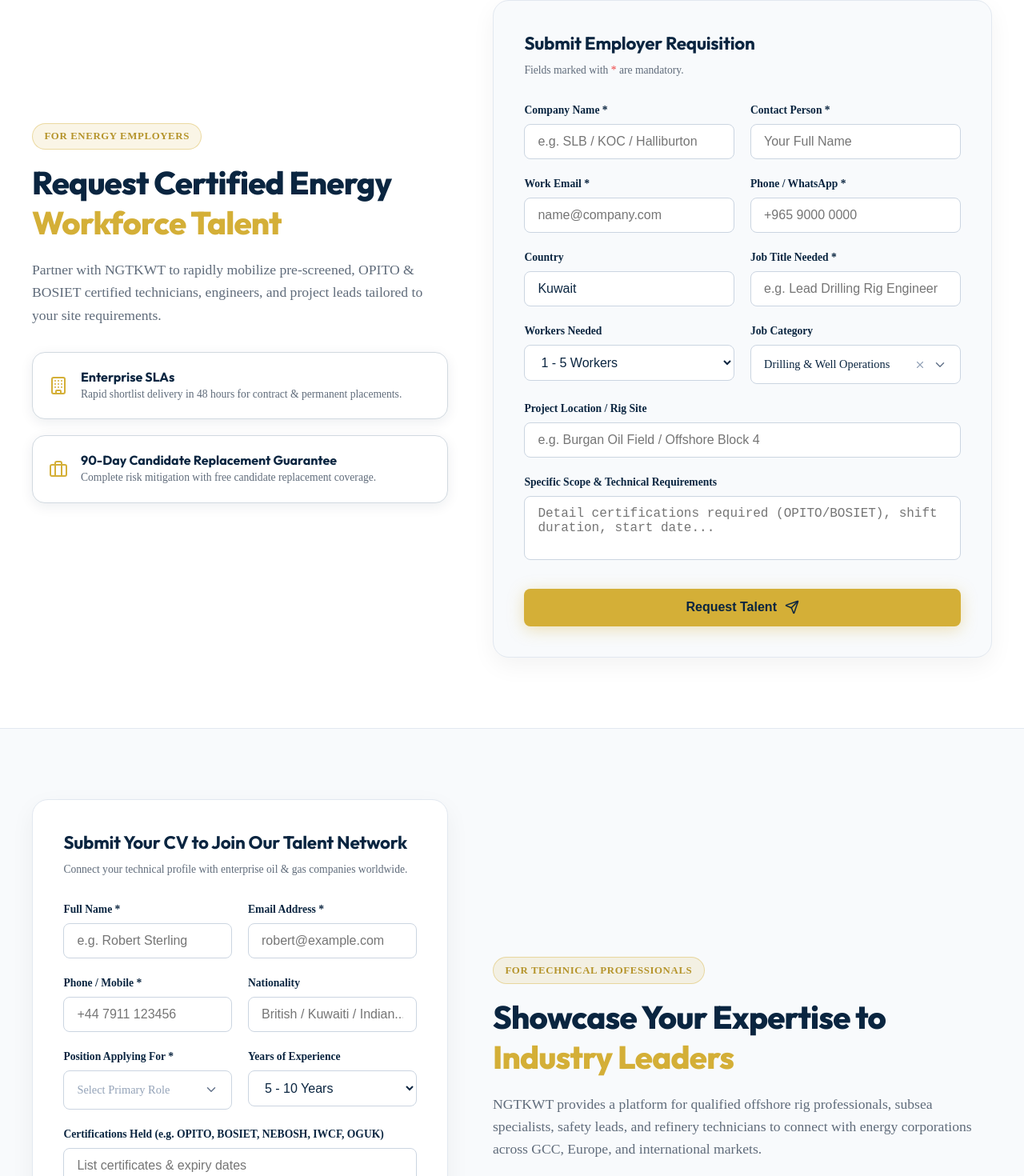
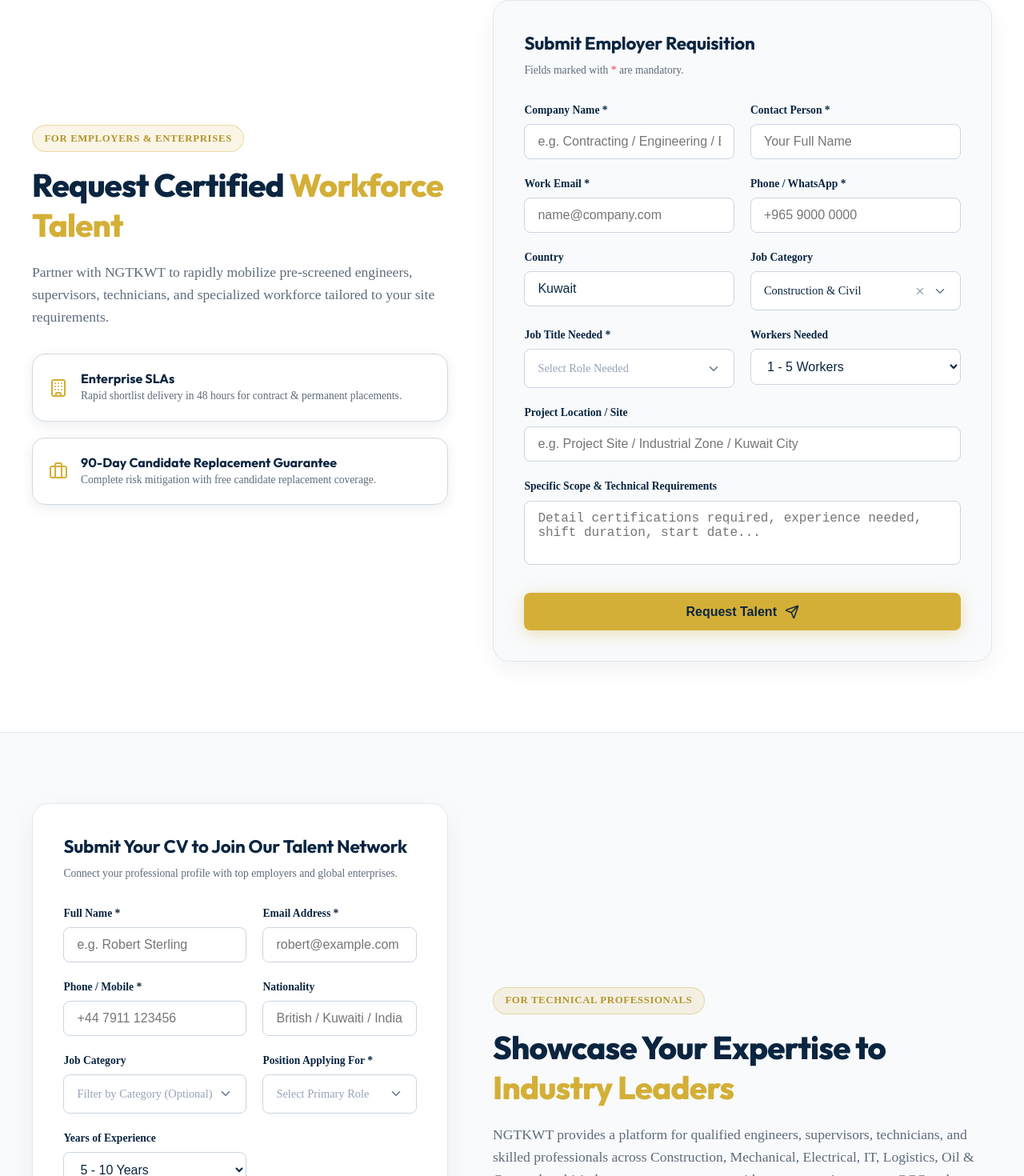
Before and after one commit to Sanjay2052/-NGTKWT, a React (Vite) app: page / in a window 1280 px wide. Shown: the part 5666-7136 px from the top of the page at 80% size. Built offline with nearby package versions, Linux system fonts and the light colour scheme.

Commit message:
feat: implement worker and company application forms with integrated document upload and job data support

```diff
--- a/src/components/CompanyForm.jsx
+++ b/src/components/CompanyForm.jsx
@@ -2,7 +2,7 @@
 import { Briefcase, Building, Send, CheckCircle2 } from 'lucide-react';
 import { sendToGoogleSheets } from '../config/googleConfig';
 import SearchableSelect from './SearchableSelect';
-import { JOB_CATEGORIES } from '../data/jobData';
+import { JOB_CATEGORIES, WORKER_POSITIONS, JOBS_BY_CATEGORY } from '../data/jobData';
 
 export default function CompanyForm({ onSubmissionSuccess }) {
   const [formData, setFormData] = useState({
@@ -11,9 +11,9 @@
     email: '',
     phone: '',
     country: 'Kuwait',
+    jobCategory: 'Construction & Civil',
     jobTitle: '',
     workersNeeded: '1-5 Workers',
-    jobCategory: 'Drilling & Well Operations',
     projectLocation: '',
     message: ''
   });
@@ -21,6 +21,10 @@
   const [submitted, setSubmitted] = useState(false);
   const [loading, setLoading] = useState(false);
   const [error, setError] = useState('');
+
+  const availableRoles = formData.jobCategory && JOBS_BY_CATEGORY[formData.jobCategory]
+    ? JOBS_BY_CATEGORY[formData.jobCategory]
+    : WORKER_POSITIONS;
 
   const handleSubmit = async (e) => {
     e.preventDefault();
@@ -64,13 +68,13 @@
 
           <div>
             <div className="badge-orange" style={{ marginBottom: '1rem' }}>
-              FOR ENERGY EMPLOYERS
+              FOR EMPLOYERS & ENTERPRISES
             </div>
             <h2 style={{ color: 'var(--color-navy-950)', marginBottom: '1.25rem' }}>
-              Request Certified Energy <span style={{ color: 'var(--color-orange-primary)' }}>Workforce Talent</span>
+              Request Certified <span style={{ color: 'var(--color-orange-primary)' }}>Workforce Talent</span>
             </h2>
             <p style={{ color: 'var(--color-gray-600)', fontSize: '1.1rem', lineHeight: 1.6, marginBottom: '2rem' }}>
-              Partner with NGTKWT to rapidly mobilize pre-screened, OPITO & BOSIET certified technicians, engineers, and project leads tailored to your site requirements.
+              Partner with NGTKWT to rapidly mobilize pre-screened engineers, supervisors, technicians, and specialized workforce tailored to your site requirements.
             </p>
 
             <div style={{ display: 'flex', flexDirection: 'column', gap: '1.25rem', marginBottom: '2.5rem' }}>
@@ -129,9 +133,9 @@
                       email: '',
                       phone: '',
                       country: 'Kuwait',
+                      jobCategory: 'Construction & Civil',
                       jobTitle: '',
                       workersNeeded: '1-5 Workers',
-                      jobCategory: 'Drilling & Well Operations',
                       projectLocation: '',
                       message: ''
                     });
@@ -172,7 +176,7 @@
                     </label>
                     <input
                       type="text"
-                      placeholder="e.g. SLB / KOC / Halliburton"
+                      placeholder="e.g. Contracting / Engineering / Enterprise Co."
                       value={formData.companyName}
                       onChange={(e) => setFormData({ ...formData, companyName: e.target.value })}
                       style={{
@@ -273,22 +277,30 @@
 
                   <div>
                     <label style={{ display: 'block', color: 'var(--color-navy-950)', fontSize: '0.85rem', fontWeight: 600, marginBottom: '0.4rem' }}>
+                      Job Category
+                    </label>
+                    <SearchableSelect
+                      options={JOB_CATEGORIES}
+                      value={formData.jobCategory}
+                      onChange={(val) => setFormData({ ...formData, jobCategory: val, jobTitle: '' })}
+                      placeholder="Select Job Category"
+                      searchPlaceholder="Search 20+ categories (e.g. Construction, Mechanical, IT)..."
+                      accentColor="#D4AF37"
+                    />
+                  </div>
+
+                  <div>
+                    <label style={{ display: 'block', color: 'var(--color-navy-950)', fontSize: '0.85rem', fontWeight: 600, marginBottom: '0.4rem' }}>
                       Job Title Needed *
                     </label>
-                    <input
-                      type="text"
-                      placeholder="e.g. Lead Drilling Rig Engineer"
+                    <SearchableSelect
+                      options={availableRoles}
                       value={formData.jobTitle}
-                      onChange={(e) => setFormData({ ...formData, jobTitle: e.target.value })}
-                      style={{
-                        width: '100%',
-                        padding: '0.75rem 1rem',
-                        borderRadius: '0.5rem',
-                        background: '#FFFFFF',
-                        border: '1px solid #CBD5E1',
-                        color: 'var(--color-navy-950)',
-                        outline: 'none'
-                      }}
+                      onChange={(val) => setFormData({ ...formData, jobTitle: val })}
+                      placeholder="Select Role Needed"
+                      searchPlaceholder="Search 200+ roles (e.g. Civil Engineer, Electrician, Project Manager)..."
+                      accentColor="#D4AF37"
+                      required
                     />
                   </div>
 
@@ -316,29 +328,15 @@
                     </select>
                   </div>
 
-                  <div>
-                    <label style={{ display: 'block', color: 'var(--color-navy-950)', fontSize: '0.85rem', fontWeight: 600, marginBottom: '0.4rem' }}>
-                      Job Category
-                    </label>
-                    <SearchableSelect
-                      options={JOB_CATEGORIES}
-                      value={formData.jobCategory}
-                      onChange={(val) => setFormData({ ...formData, jobCategory: val })}
-                      placeholder="Select Job Category"
-                      searchPlaceholder="Search 50+ categories (e.g. Drilling, Subsea, Refinery)..."
-                      accentColor="#D4AF37"
-                    />
-                  </div>
-
                 </div>
 
                 <div style={{ marginTop: '1.25rem' }}>
                   <label style={{ display: 'block', color: 'var(--color-navy-950)', fontSize: '0.85rem', fontWeight: 600, marginBottom: '0.4rem' }}>
-                    Project Location / Rig Site
+                    Project Location / Site
                   </label>
                   <input
                     type="text"
-                    placeholder="e.g. Burgan Oil Field / Offshore Block 4"
+                    placeholder="e.g. Project Site / Industrial Zone / Kuwait City"
                     value={formData.projectLocation}
                     onChange={(e) => setFormData({ ...formData, projectLocation: e.target.value })}
                     style={{
@@ -359,7 +357,7 @@
                   </label>
                   <textarea
                     rows="3"
-                    placeholder="Detail certifications required (OPITO/BOSIET), shift duration, start date..."
+                    placeholder="Detail certifications required, experience needed, shift duration, start date..."
                     value={formData.message}
                     onChange={(e) => setFormData({ ...formData, message: e.target.value })}
                     style={{
--- a/src/components/WorkerForm.jsx
+++ b/src/components/WorkerForm.jsx
@@ -2,7 +2,7 @@
 import { UserCheck, Upload, CheckCircle2, Send, AlertCircle, Paperclip } from 'lucide-react';
 import { sendToGoogleSheets } from '../config/googleConfig';
 import SearchableSelect from './SearchableSelect';
-import { WORKER_POSITIONS } from '../data/jobData';
+import { WORKER_POSITIONS, JOB_CATEGORIES, JOBS_BY_CATEGORY } from '../data/jobData';
 
 export default function WorkerForm({ onSubmissionSuccess }) {
   const [formData, setFormData] = useState({
@@ -10,6 +10,7 @@
     email: '',
     phone: '',
     nationality: '',
+    category: '',
     position: '',
     yearsExperience: '5-10 Years',
     certifications: ''
@@ -20,6 +21,10 @@
   const [submitted, setSubmitted] = useState(false);
   const [loading, setLoading] = useState(false);
   const [error, setError] = useState('');
+
+  const availablePositions = formData.category && JOBS_BY_CATEGORY[formData.category]
+    ? JOBS_BY_CATEGORY[formData.category]
+    : WORKER_POSITIONS;
 
   const readFileAsBase64 = (file) => {
     return new Promise((resolve, reject) => {
@@ -151,7 +156,7 @@
                   Application Submitted!
                 </h3>
                 <p style={{ color: 'var(--color-gray-600)', fontSize: '1rem', marginBottom: '2rem' }}>
-                  Your profile and CV have been safely stored in our global talent database. Our technical recruiters will review your credentials for active oilfield deployments.
+                  Your profile and CV have been safely stored in our global talent database. Our technical recruiters will review your credentials for active project deployments.
                 </p>
                 <button
                   onClick={() => {
@@ -163,6 +168,7 @@
                       email: '',
                       phone: '',
                       nationality: '',
+                      category: '',
                       position: '',
                       yearsExperience: '5-10 Years',
                       certifications: ''
@@ -179,7 +185,7 @@
                   Submit Your CV to Join Our Talent Network
                 </h3>
                 <p style={{ color: 'var(--color-steel-grey)', fontSize: '0.85rem', marginBottom: '1.75rem' }}>
-                  Connect your technical profile with enterprise oil & gas companies worldwide.
+                  Connect your professional profile with top employers and global enterprises.
                 </p>
 
                 {error && (
@@ -287,14 +293,28 @@
 
                   <div>
                     <label style={{ display: 'block', color: 'var(--color-navy-950)', fontSize: '0.85rem', fontWeight: 600, marginBottom: '0.4rem' }}>
+                      Job Category
+                    </label>
+                    <SearchableSelect
+                      options={JOB_CATEGORIES}
+                      value={formData.category}
+                      onChange={(val) => setFormData({ ...formData, category: val, position: '' })}
+                      placeholder="Filter by Category (Optional)"
+                      searchPlaceholder="Search 20+ categories (e.g. Construction, Mechanical, IT)..."
+                      accentColor="#D4AF37"
+                    />
+                  </div>
+
+                  <div>
+                    <label style={{ display: 'block', color: 'var(--color-navy-950)', fontSize: '0.85rem', fontWeight: 600, marginBottom: '0.4rem' }}>
                       Position Applying For *
                     </label>
                     <SearchableSelect
-                      options={WORKER_POSITIONS}
+                      options={availablePositions}
                       value={formData.position}
                       onChange={(val) => setFormData({ ...formData, position: val })}
                       placeholder="Select Primary Role"
-                      searchPlaceholder="Search 50+ roles (e.g. Drilling, Subsea, HSE)..."
+                      searchPlaceholder="Search 200+ roles (e.g. Civil Engineer, Electrician, HVAC)..."
                       accentColor="#D4AF37"
                       required
                     />
@@ -328,7 +348,7 @@
 
                 <div style={{ marginTop: '1.25rem' }}>
                   <label style={{ display: 'block', color: 'var(--color-navy-950)', fontSize: '0.85rem', fontWeight: 600, marginBottom: '0.4rem' }}>
-                    Certifications Held (e.g. OPITO, BOSIET, NEBOSH, IWCF, OGUK)
+                    Certifications Held (e.g. PMP, NEBOSH, ISO, AWS, Trade License)
                   </label>
                   <input
                     type="text"
@@ -437,7 +457,7 @@
               Showcase Your Expertise to <span style={{ color: 'var(--color-gold-primary)' }}>Industry Leaders</span>
             </h2>
             <p style={{ color: 'var(--color-steel-grey)', fontSize: '1.1rem', lineHeight: 1.6, marginBottom: '2rem' }}>
-              NGTKWT provides a platform for qualified offshore rig professionals, subsea specialists, safety leads, and refinery technicians to connect with energy corporations across GCC, Europe, and international markets.
+              NGTKWT provides a platform for qualified engineers, supervisors, technicians, and skilled professionals across Construction, Mechanical, Electrical, IT, Logistics, Oil & Gas, and multi-industry sectors to connect with top corporations across GCC and international markets.
             </p>
 
             <div style={{
@@ -454,9 +474,9 @@
                 <UserCheck size={20} style={{ color: 'var(--color-gold-primary)' }} /> Why Join NGTKWT Network?
               </h4>
               <ul style={{ color: 'var(--color-steel-grey)', fontSize: '0.9rem', paddingLeft: '1.25rem', lineHeight: 1.7 }}>
-                <li>Direct visibility with top energy operators & EPC clients</li>
+                <li>Direct visibility with top enterprise operators & EPC clients</li>
                 <li>Verified profile presentation for specialized technical roles</li>
-                <li>Cross-border exposure to international energy initiatives</li>
+                <li>Cross-border exposure to international industry projects</li>
                 <li>Fast & secure candidate CV submission process</li>
               </ul>
             </div>
--- a/src/data/jobData.js
+++ b/src/data/jobData.js
@@ -1,105 +1,258 @@
-export const WORKER_POSITIONS = [
-  'Drilling Engineer / Supervisor',
-  'Offshore Subsea Technician',
-  'HSE Safety Officer / Lead',
-  'Rig Mechanic & Maintenance Lead',
-  'Rig Electrician / Electronics Specialist',
-  'Process Operator (Refinery / LNG / GOSP)',
-  'ROV Pilot & Subsea Inspector',
-  'QA/QC Piping & Welding Inspector',
-  'Marine Engineer / Offshore Captain',
-  'Petroleum Production Specialist',
-  'Reservoir Engineer & Analyst',
-  'Directional Drilling Specialist',
-  'Drilling Fluids (Mud) Engineer',
-  'Well Testing & Wireline Operator',
-  'Heavy Lift & Offshore Crane Operator',
-  'Pipeline Integrity & NDT Specialist',
-  'Instrumentation & Controls Engineer',
-  'Subsea Systems & Umbilical Engineer',
-  'SCADA & Automation Specialist',
-  'Refinery Turnaround & Shutdown Lead',
-  'Asset Integrity & Corrosion Inspector',
-  'EPC Construction Site Engineer',
-  'HVAC & Offshore Refrigeration Engineer',
-  'Bargemaster & Marine Superintendent',
-  'Supply Chain & Energy Logistics Coordinator',
-  'Exploration Geologist & Geophysicist',
-  'Safety & Environmental Risk Assessment Manager',
-  'Structural Offshore Engineer',
-  'Commissioning & Startup Specialist',
-  'Decommissioning & Salvage Expert',
-  'Coiled Tubing & Slickline Technician',
-  'Roustabout & Roughneck Supervisor',
-  'Derrickman & Motorman Specialist',
-  'Wellhead Maintenance Specialist',
-  'Offshore Catering & Camp Manager',
-  'Telecom & Offshore Systems Specialist',
-  'FPSO Operations Manager / Lead',
-  'Cathodic Protection Specialist',
-  'Subsea Pipeline Installation Engineer',
-  'Hydrographic Surveyor / Mapper',
-  'Turbine & Compression Specialist',
-  'Electrical Power Systems Engineer',
-  'Environmental & Sustainability Consultant',
-  'Well Completion & Workover Lead',
-  'Pigging & Pipeline Cleaning Specialist',
-  'Technical Safety & HAZOP Facilitator',
-  'Materials & Metallurgical Specialist',
-  'Subsea ROV Tooling Technician',
-  'Offshore Medic / HSE First Responder',
-  'Drilling Rig Toolpusher / OIM'
-];
+export const JOBS_BY_CATEGORY = {
+  'Construction & Civil': [
+    'Civil Engineer',
+    'Site Engineer',
+    'Project Engineer',
+    'Construction Manager',
+    'Site Supervisor',
+    'Foreman',
+    'Mason',
+    'Carpenter',
+    'Steel Fixer',
+    'Scaffolder',
+    'Painter',
+    'Plumber',
+    'Pipe Fitter',
+    'Welder (MIG, TIG, ARC)',
+    'Fabricator',
+    'Rigger',
+    'Surveyor',
+    'Concrete Worker',
+    'Tile Mason',
+    'Gypsum Installer',
+    'Glass Installer',
+    'Waterproofing Technician'
+  ],
+  'Electrical & Electronics': [
+    'Electrical Engineer',
+    'Electrical Supervisor',
+    'Electrician',
+    'Industrial Electrician',
+    'Maintenance Electrician',
+    'Electrical Helper',
+    'Instrument Technician',
+    'Instrument Engineer',
+    'Electronics Technician',
+    'Control Panel Technician',
+    'Cable Jointer'
+  ],
+  'Mechanical': [
+    'Mechanical Engineer',
+    'Mechanical Supervisor',
+    'Mechanical Technician',
+    'Maintenance Technician',
+    'HVAC Technician',
+    'Chiller Technician',
+    'AC Technician',
+    'Refrigeration Technician',
+    'Pump Technician',
+    'Compressor Technician',
+    'Generator Technician',
+    'Diesel Mechanic',
+    'Auto Electrician',
+    'Heavy Equipment Mechanic',
+    'Machine Operator'
+  ],
+  'Oil & Gas': [
+    'Pipeline Technician',
+    'Pipe Fitter',
+    'Mechanical Fitter',
+    'Instrument Fitter',
+    'Valve Technician',
+    'Rotating Equipment Technician',
+    'Static Equipment Technician',
+    'QA/QC Inspector',
+    'NDT Technician',
+    'HSE Officer',
+    'Fire Watch',
+    'Gas Tester'
+  ],
+  'Manufacturing & Factory': [
+    'Production Operator',
+    'Assembly Technician',
+    'CNC Operator',
+    'CNC Programmer',
+    'Lathe Operator',
+    'Milling Machine Operator',
+    'Press Machine Operator',
+    'Forklift Operator',
+    'Warehouse Operator',
+    'Packing Staff',
+    'Quality Inspector',
+    'Production Supervisor'
+  ],
+  'Logistics & Warehouse': [
+    'Warehouse Supervisor',
+    'Storekeeper',
+    'Inventory Controller',
+    'Forklift Driver',
+    'Reach Truck Operator',
+    'Material Handler',
+    'Picker',
+    'Packer',
+    'Dispatcher',
+    'Logistics Coordinator'
+  ],
+  'Transportation': [
+    'Light Vehicle Driver',
+    'Heavy Vehicle Driver',
+    'Bus Driver',
+    'Truck Driver',
+    'Trailer Driver',
+    'Crane Operator',
+    'Excavator Operator',
+    'Bulldozer Operator',
+    'Grader Operator',
+    'Roller Operator',
+    'Bobcat Operator',
+    'Loader Operator'
+  ],
+  'Hospitality': [
+    'Hotel Manager',
+    'Receptionist',
+    'Front Office Executive',
+    'Housekeeping Supervisor',
+    'Housekeeping Staff',
+    'Room Attendant',
+    'Waiter',
+    'Waitress',
+    'Barista',
+    'Chef',
+    'Cook',
+    'Kitchen Helper',
+    'Dishwasher',
+    'Steward',
+    'Baker'
+  ],
+  'Healthcare': [
+    'Doctor',
+    'Registered Nurse',
+    'Nursing Assistant',
+    'Caregiver',
+    'Physiotherapist',
+    'Pharmacist',
+    'Lab Technician',
+    'Radiographer',
+    'Medical Receptionist',
+    'Ambulance Driver'
+  ],
+  'Office & Administration': [
+    'Office Administrator',
+    'Administrative Assistant',
+    'Secretary',
+    'Executive Assistant',
+    'Data Entry Operator',
+    'Document Controller',
+    'HR Executive',
+    'HR Assistant',
+    'Recruiter',
+    'Payroll Executive',
+    'Accountant',
+    'Accounts Assistant',
+    'Procurement Officer',
+    'Purchase Executive'
+  ],
+  'Sales & Marketing': [
+    'Sales Executive',
+    'Sales Representative',
+    'Business Development Executive',
+    'Business Development Manager',
+    'Marketing Executive',
+    'Digital Marketing Executive',
+    'Social Media Executive',
+    'Telemarketing Executive',
+    'Customer Service Representative',
+    'Call Center Agent'
+  ],
+  'IT': [
+    'IT Support Technician',
+    'Help Desk Executive',
+    'Network Engineer',
+    'System Administrator',
+    'Software Developer',
+    'Web Developer',
+    'Mobile App Developer',
+    'Database Administrator',
+    'Cybersecurity Analyst',
+    'Cloud Engineer'
+  ],
+  'Security': [
+    'Security Guard',
+    'Security Supervisor',
+    'CCTV Operator',
+    'Access Control Operator',
+    'Security Officer'
+  ],
+  'Cleaning & Facility Management': [
+    'Cleaner',
+    'Janitor',
+    'Housekeeper',
+    'Office Cleaner',
+    'Industrial Cleaner',
+    'Pest Control Technician',
+    'Laundry Staff',
+    'Waste Management Worker'
+  ],
+  'Retail': [
+    'Cashier',
+    'Sales Associate',
+    'Store Manager',
+    'Store Supervisor',
+    'Merchandiser',
+    'Inventory Assistant'
+  ],
+  'Agriculture & Landscaping': [
+    'Gardener',
+    'Landscaper',
+    'Irrigation Technician',
+    'Farm Worker',
+    'Greenhouse Worker'
+  ],
+  'Marine': [
+    'Marine Engineer',
+    'Deckhand',
+    'Seaman',
+    'Welder',
+    'Ship Electrician',
+    'Ship Fitter'
+  ],
+  'Aviation': [
+    'Ground Staff',
+    'Baggage Handler',
+    'Aircraft Cleaner',
+    'Aircraft Technician',
+    'Cargo Handler'
+  ],
+  'Telecommunications': [
+    'Fiber Optic Technician',
+    'Telecom Technician',
+    'Tower Climber',
+    'Network Installation Technician'
+  ],
+  'General Labor': [
+    'General Laborer',
+    'Helper',
+    'Skilled Laborer',
+    'Semi-skilled Worker',
+    'Unskilled Worker',
+    'Loading & Unloading Staff'
+  ],
+  'Management & Professional': [
+    'Project Manager',
+    'Operations Manager',
+    'Facility Manager',
+    'Maintenance Manager',
+    'QA/QC Manager',
+    'HSE Manager',
+    'Procurement Manager',
+    'Finance Manager',
+    'HR Manager',
+    'Business Manager'
+  ]
+};
 
-export const JOB_CATEGORIES = [
-  'Drilling & Well Operations',
-  'Offshore Engineering & Subsea',
-  'HSE & Environmental Safety Compliance',
-  'Mechanical & Rig Maintenance',
-  'Electrical, Controls & Instrumentation',
-  'Refinery & Downstream Operations',
-  'LNG & Gas Processing Operations',
-  'EPC & Turnkey Construction',
-  'Pipeline Engineering & Asset Integrity',
-  'QA/QC & Non-Destructive Testing (NDT)',
-  'Deepwater Subsea & ROV Services',
-  'Marine Logistics & Offshore Support',
-  'Reservoir Engineering & Geoscience',
-  'Asset Integrity & Reliability Engineering',
-  'Turnaround & Major Plant Shutdown Ops',
-  'SCADA & Industrial Automation Systems',
-  'Petroleum & Surface Production Facilities',
-  'Project Management & EPC Leadership',
-  'Supply Chain & Energy Procurement',
-  'Heavy Lift & Maritime Operations',
-  'Offshore HVAC & Environmental Control',
-  'Facility Commissioning & Decommissioning',
-  'Pipeline Trenching & Subsea Installation',
-  'Renewables & Energy Transition Projects',
-  'Barge Management & Marine Superintendency',
-  'Well Intervention & Workover Services',
-  'Cathodic Protection & Corrosion Control',
-  'Offshore FPSO & Flotel Operations',
-  'Drilling Fluids & Mud Engineering',
-  'Wellhead & Christmas Tree Maintenance',
-  'Offshore Catering & Facility Logistics',
-  'Subsea Surveying & Hydrography',
-  'Turbomachinery & Compression Services',
-  'High Voltage Power Distribution & Grid',
-  'Offshore Telecom & Marine IT Systems',
-  'Environmental Impact & ESG Compliance',
-  'Pigging & Pipeline Cleaning Services',
-  'Technical Safety & HAZOP Risk Studies',
-  'Metallurgical & Materials Engineering',
-  'Deepwater ROV Tooling & Interfacing',
-  'Emergency Response & Offshore Medical',
-  'Rig Operations Management & OIM Leadership',
-  'Well Testing & Reservoir Sampling',
-  'Offshore Crane Operations & Lifting Safety',
-  'Subsea Umbilicals, Riser & Flowline (SURF)',
-  'Petrochemical & Refining Turnkey Projects',
-  'Gas Lift & Artificial Lift Systems',
-  'Seismic Acquisition & Processing',
-  'Onshore Camp Facilities & Manpower Support',
-  'Marine Salvage & Rig Decommissioning'
-];
+export const JOB_CATEGORIES = Object.keys(JOBS_BY_CATEGORY);
+
+export const WORKER_POSITIONS = Array.from(
+  new Set(Object.values(JOBS_BY_CATEGORY).flat())
+);
```
